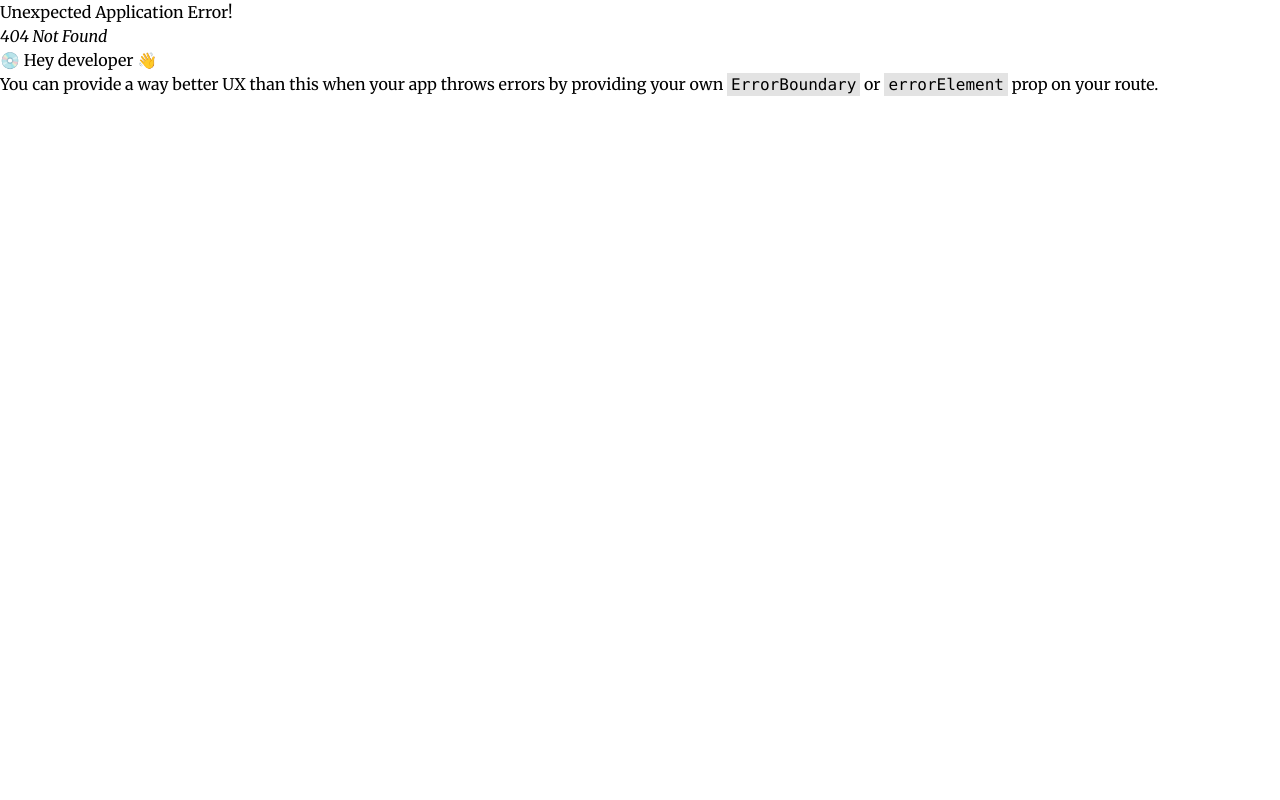
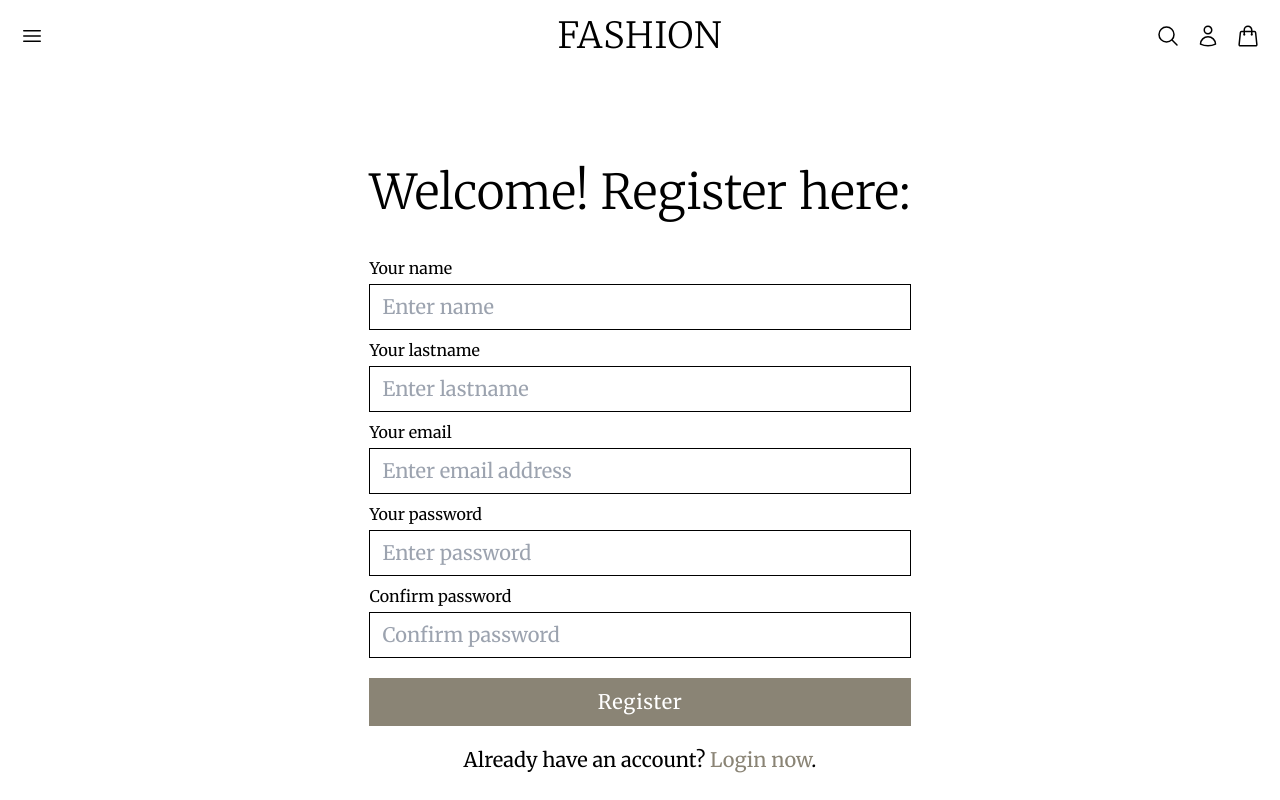
Before and after one commit to doraemon-35/ECommerce-theme, a React (Vite) app: page /register in a window 1280 px wide. Before the commit this address had no page. Shown: the top 800 px of the page. Built offline with nearby package versions, Linux system fonts and the light colour scheme.

Commit message:
register page main frontend completed and added input labels on register and login pages

```diff
--- a/src/App.tsx
+++ b/src/App.tsx
@@ -5,6 +5,7 @@ import {
   HomeLayout,
   Landing,
   Login,
+  Register,
   Search,
   Shop,
   SingleProduct,
@@ -50,6 +51,10 @@ const router = createBrowserRouter([
       {
         path: "login",
         element: <Login />,
+      },
+      {
+        path: "register",
+        element: <Register />,
       }
     ],
   },
--- a/src/pages/Login.tsx
+++ b/src/pages/Login.tsx
@@ -5,21 +5,34 @@ const Login = () => {
   return (
     <div className="max-w-screen-2xl mx-auto pt-24 flex items-center justify-center">
       <div className="max-w-5xl mx-auto flex flex-col gap-5 max-sm:gap-3 items-center justify-center max-sm:px-5">
-        <h2 className="text-5xl text-center mb-5 font-thin max-md:text-4xl max-sm:text-3xl max-[450px]:text-xl max-[450px]:font-normal">Welcome Back! Login here:</h2>
+        <h2 className="text-5xl text-center mb-5 font-thin max-md:text-4xl max-sm:text-3xl max-[450px]:text-xl max-[450px]:font-normal">
+          Welcome Back! Login here:
+        </h2>
         <div className="flex flex-col gap-2 w-full">
+          <div className="flex flex-col gap-1">
+            <label htmlFor="name">Your email</label>
             <input
               type="email"
               className="bg-white border border-black text-xl py-2 px-3 w-full outline-none max-[450px]:text-base"
               placeholder="Enter email address"
             />
+          </div>
+          <div className="flex flex-col gap-1">
+            <label htmlFor="name">Your password</label>
             <input
               type="password"
               className="bg-white border border-black text-xl py-2 px-3 w-full outline-none max-[450px]:text-base"
               placeholder="Enter password"
             />
           </div>
+        </div>
         <Button text="Login" mode="brown" />
-        <Link to="/register" className="text-xl max-md:text-lg max-[450px]:text-sm">Don’t have an account? Register now.</Link>
+        <Link
+          to="/register"
+          className="text-xl max-md:text-lg max-[450px]:text-sm"
+        >
+          Don’t have an account? <span className="text-secondaryBrown">Register now</span>.
+        </Link>
       </div>
     </div>
   );
--- /dev/null
+++ b/src/pages/Register.tsx
@@ -0,0 +1,69 @@
+import { Link } from "react-router-dom";
+import { Button } from "../components";
+
+const Register = () => {
+  return (
+    <div className="max-w-screen-2xl mx-auto pt-24 flex items-center justify-center">
+      <div className="max-w-5xl mx-auto flex flex-col gap-5 max-sm:gap-3 items-center justify-center max-sm:px-5">
+        <h2 className="text-5xl text-center mb-5 font-thin max-md:text-4xl max-sm:text-3xl max-[450px]:text-xl max-[450px]:font-normal">
+          Welcome! Register here:
+        </h2>
+        <div className="flex flex-col gap-2 w-full">
+          <div className="flex flex-col gap-1">
+            <label htmlFor="name">Your name</label>
+            <input
+              type="text"
+              className="bg-white border border-black text-xl py-2 px-3 w-full outline-none max-[450px]:text-base"
+              placeholder="Enter name"
+              id="name"
+            />
+          </div>
+          <div className="flex flex-col gap-1">
+            <label htmlFor="lastname">Your lastname</label>
+            <input
+              type="text"
+              className="bg-white border border-black text-xl py-2 px-3 w-full outline-none max-[450px]:text-base"
+              placeholder="Enter lastname"
+              id="lastname"
+            />
+          </div>
+          <div className="flex flex-col gap-1">
+            <label htmlFor="email">Your email</label>
+            <input
+              type="email"
+              className="bg-white border border-black text-xl py-2 px-3 w-full outline-none max-[450px]:text-base"
+              placeholder="Enter email address"
+              id="email"
+            />
+          </div>
+          <div className="flex flex-col gap-1">
+            <label htmlFor="password">Your password</label>
+            <input
+              type="password"
+              className="bg-white border border-black text-xl py-2 px-3 w-full outline-none max-[450px]:text-base"
+              placeholder="Enter password"
+              id="password"
+            />
+          </div>
+          <div className="flex flex-col gap-1">
+            <label htmlFor="confirmPassword">Confirm password</label>
+            <input
+              type="password"
+              className="bg-white border border-black text-xl py-2 px-3 w-full outline-none max-[450px]:text-base"
+              placeholder="Confirm password"
+              id="confirmPassword"
+            />
+          </div>
+        </div>
+        <Button text="Register" mode="brown" />
+        <Link
+          to="/login"
+          className="text-xl max-md:text-lg max-[450px]:text-sm"
+        >
+          Already have an account? <span className="text-secondaryBrown">Login now</span>.
+        </Link>
+      </div>
+    </div>
+  );
+};
+export default Register;
--- a/src/pages/index.ts
+++ b/src/pages/index.ts
@@ -6,3 +6,4 @@ export { default as Cart } from "./Cart";
 export { default as Checkout } from "./Checkout";
 export { default as Search } from "./Search";
 export { default as Login } from "./Login";
+export { default as Register } from "./Register";
```
Lines whose indentation alone changed are shown as unchanged.
